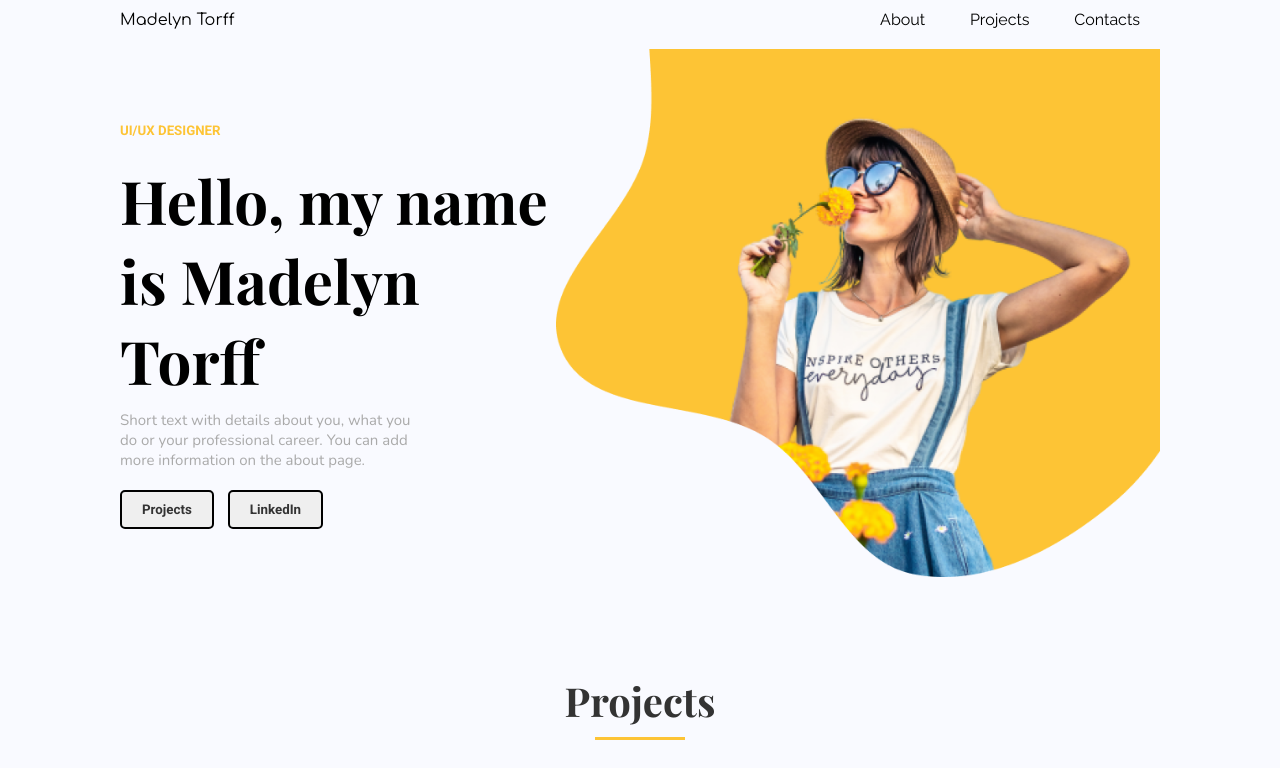
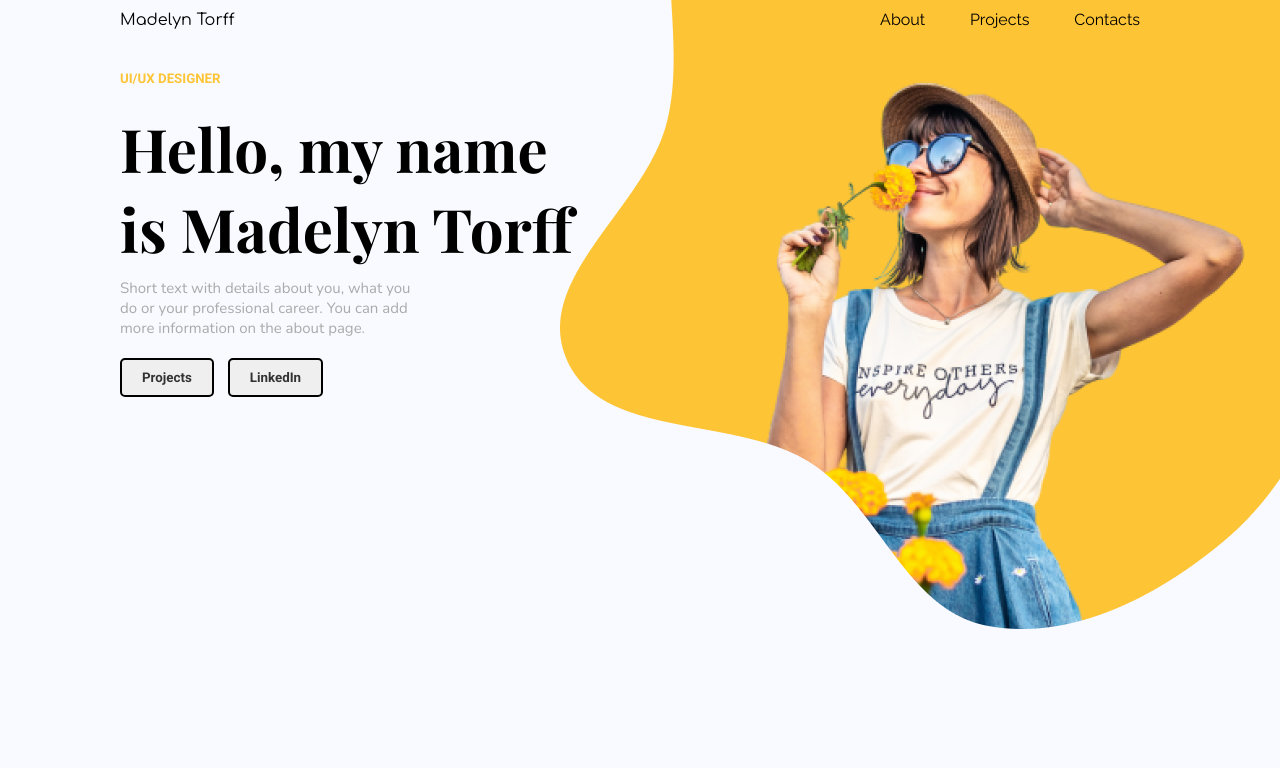
Before and after one commit to afzpaul/afzpaul.github.io, a plain HTML site: page index.html in a window 1280 px wide. Shown: the top 768 px of the page. Drawn offline with nearby package versions, Linux system fonts and the light colour scheme; a web font is replaced by a local one.

Commit message:
Update HTML and CSS

```diff
--- a/assets/styles/style.css
+++ b/assets/styles/style.css
@@ -9,6 +9,18 @@ body {
     background-color: #f9faff;
     margin: 0;
     padding: 0;
+}
+
+.intro-image {
+
+    overflow: hidden;
+    position: absolute;
+    top: 0;
+    right: 0;
+    z-index: -1;
+    width: 10;
+    height: auto;
+    object-fit: cover;
 }
 
 .header {
@@ -100,6 +112,7 @@ body {
     padding: 50px;
     text-align: center;
     font-family: "Playfair Display", serif;
+    margin-top: 300px;
 }
 
 .projects h2 {
--- a/index.html
+++ b/index.html
@@ -6,7 +6,12 @@
     <title>Madelyn Torff</title>
     <link rel="stylesheet" href="/assets/styles/style.css">
 </head>
+
 <body>
+    <!-- Image -->
+    <div class="intro-image">
+      <img src="/assets/images/Madelyn-Torff.png" alt="Madelyn Torff">
+    </div>
 
     <!-- Header -->
     <header class="header">
@@ -30,15 +35,13 @@
                     <button class="btn-linkedin">LinkedIn</button>
                 </div>
             </div>
-            <div class="intro-image">
-                <img src="/assets/images/Madelyn-Torff.png" alt="Madelyn Torff">
-            </div>
+
         </div>
     </section>
 
     <!-- Projects -->
     <section class="projects">
-        <h2>Projects</h2>
+      <h2>Projects</h2>
         <div class="project-container">
           <div class="project-card">
             <div class="project-details">
@@ -57,8 +60,8 @@
               <button>View Project</button>
             </div>
           </div>
+
           <div class="project-card">
-
             <div class="project-details">
               <h3>Project Name</h3>
               <p>You can also add in this description the type of the project, if it was for web, mobile, electronic.</p>
@@ -67,7 +70,7 @@
             <img src="/assets/images/phone.png" alt="phone">
           </div>
         </div>
-      </section>
+    </section>
 
     <!--Contacts -->
       <section class="contact">
@@ -89,9 +92,7 @@
         </div>
 
         <p>Madelyn Torff 2021</p>
-    </section>
-
-
+      </section>
 
 </body>
 </html>
```
